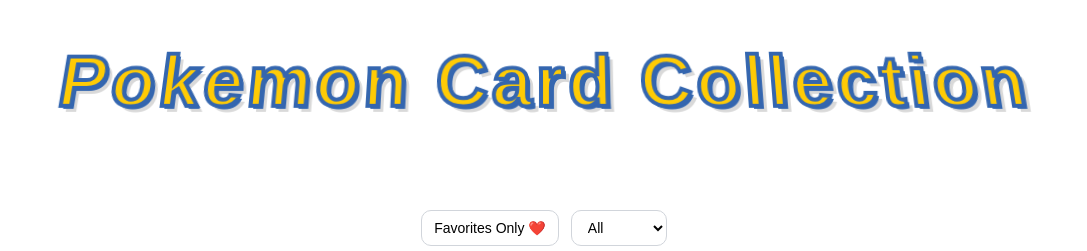
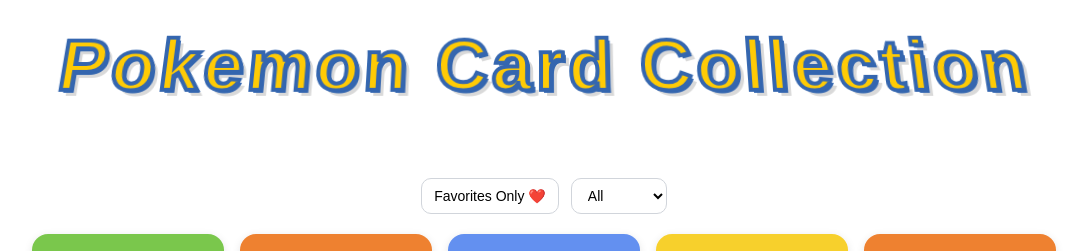
Before and after one commit to jessi88/pokemon-card-collection, a React (Vite) app: page / in a window 1280 px wide. Shown: the top 251 px of the page, without its empty margins (96-1183 px from the left). Built offline with nearby package versions, Linux system fonts and the light colour scheme; grey boxes are pictures that could not be loaded; a web font is replaced by a local one.

Commit message:
Changed title padding.

```diff
--- a/src/index.css
+++ b/src/index.css
@@ -72,11 +72,8 @@
 
 /* md breakpoint (≈ 768px) */
 @media (min-width: 768px) {
-  .header {
-    padding: 40px;
-  }
   .main {
-    padding-left: 80px; /* px-20 */
+    padding-left: 80px;
     padding-right: 80px;
   }
 
@@ -88,7 +85,7 @@
 /* lg breakpoint (≈ 1024px) */
 @media (min-width: 1024px) {
   .main {
-    padding-left: 128px; /* px-32 */
+    padding-left: 128px;
     padding-right: 128px;
   }
 }
```
